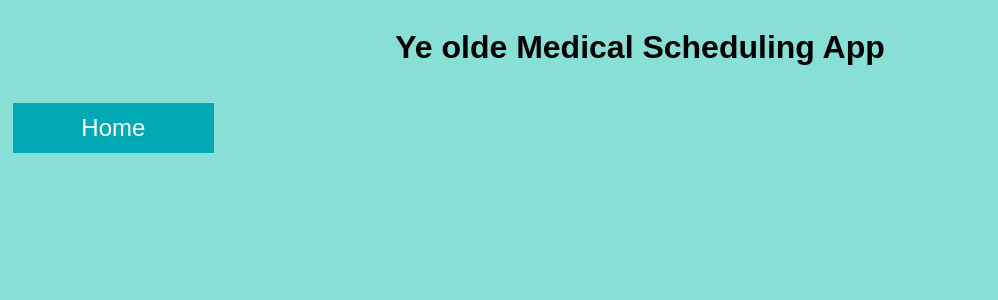
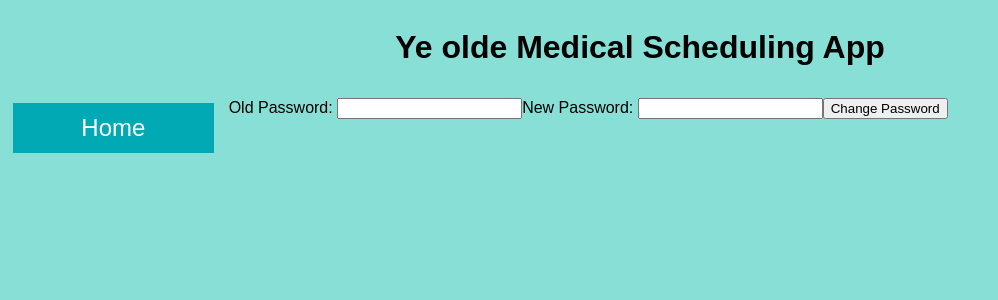
Before and after one commit to nsambaer/SchedRX, a Vue app in the folder final-capstone/vue/: page /update-password in a window 1280 px wide. Shown: the top 300 px of the page, without its empty margins (0-998 px from the left). Built offline with nearby package versions, Linux system fonts and the light colour scheme.

Commit message:
pushing updates to updatepassword view and component

```diff
--- a/final-capstone/vue/src/components/UpdatePassword.vue
+++ b/final-capstone/vue/src/components/UpdatePassword.vue
@@ -1,6 +1,6 @@
 <template>
   <div>
-      <form v-on:submit.prevent="resetPassword">
+      <form v-on:submit.prevent="resetPassword()">
           <label for="old-password">Old Password: </label>
           <input
             type="text"
@@ -13,10 +13,14 @@
             type="text"
             id="new-password"
             class="form-control"
-            v-model="updatedUser.password"
+            v-model="updatedUser.newPassword"
           >
           <button type="submit">Change Password</button>
       </form>
+      <div
+        class="update-success"
+        v-if="updateSuccess"
+      >Password updated!</div>
       <div
         class="invalid-password"
         v-if="invalidCredentials"
@@ -24,7 +28,7 @@
       <div
         class="update-error"
         v-if="updateError"
-      >{{updateErrorMessage}}</div>
+      >Update error</div>
   </div>
 </template>
 
@@ -40,7 +44,7 @@ export default {
             },
             updatedUser: {
               username: "",
-              password: "",
+              newPassword: "",
             },
             updateSuccess: false,
             updateError: false,
@@ -58,23 +62,23 @@ export default {
           authService
             .login(this.loginUser)
             .then((response) => {
-              if (response.status === 201) {
+              if (response.status === 200) {
                 authService
                   .resetPassword(this.updatedUser)
                   .then((response) => {
                     if (response.status === 200) {
                       this.updateSuccess = true;
                       this.loginUser.password = "";
-                      this.updatedUser.password = "";
+                      this.updatedUser.newPassword = "";
                     }
                   })
-                  .catch((updateError) => {
+                  .catch((error) => {
                     this.updateError = true;
-                    if (updateError.response) {
+                    if (error.response) {
                       this.updateErrorMsg =
                         "Error updating password. Response received was '" +
-                        updateError.response.statusText + "'.";
-                    } else if (updateError.request) {
+                        error.response.statusText + "'.";
+                    } else if (error.request) {
                       this.updateErrorMessage =
                         "Error updating password. Server could not be reached.";
                     } else {
--- a/final-capstone/vue/src/router/index.js
+++ b/final-capstone/vue/src/router/index.js
@@ -5,6 +5,7 @@ import Logout from '../views/Logout.vue'
 import Register from '../views/Register.vue'
 import store from '../store/index'
 import Redirect from '@/views/Redirect'
+import UpdatePassword from '../views/UpdatePassword.vue'
 
 Vue.use(Router)
 
@@ -88,6 +89,11 @@ const router = new Router({
       path: "/redirect",
       name: "redirect",
       component: Redirect
+    },
+    {
+      path: "/update-password",
+      name: "update-password",
+      component: UpdatePassword
     }
   ]
 })
--- a/final-capstone/vue/src/views/Patient.vue
+++ b/final-capstone/vue/src/views/Patient.vue
@@ -12,6 +12,7 @@
       <h1>Patient notifications including updated appointments and prescriptions</h1>
     </div>
     <div class="patient-reviews"></div>
+    <router-link :to=" {name: 'update-password'}">Update Password</router-link>
   </div>
 </template>
 
--- /dev/null
+++ b/final-capstone/vue/src/views/UpdatePassword.vue
@@ -0,0 +1,19 @@
+<template>
+  <div>
+      <update-password/>
+  </div>
+</template>
+
+<script>
+import UpdatePassword from "../components/UpdatePassword.vue";
+
+export default {
+    components: {
+        UpdatePassword
+    }
+}
+</script>
+
+<style>
+
+</style>
```
